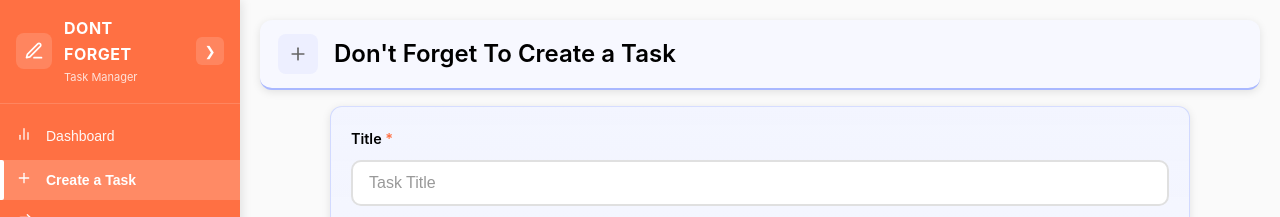
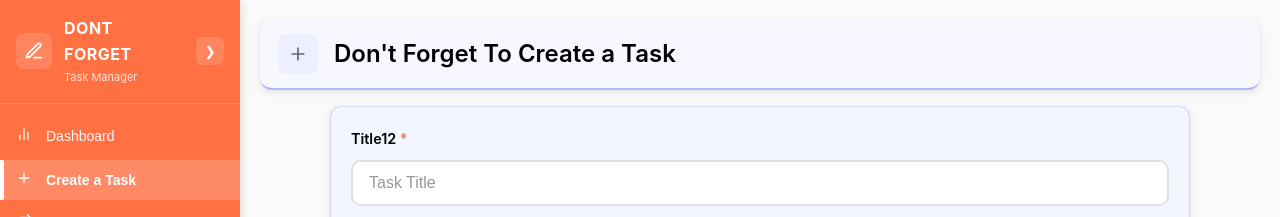
Before and after one commit to ubaid-qamar/dont-forget, a React (Vite) app in the folder client/: page /dashboard/add-task in a window 1280 px wide. Shown: the top 217 px of the page. Built offline with nearby package versions, Linux system fonts and the light colour scheme.

Commit message:
Update AddTask.jsx
title change

```diff
--- a/client/src/components/AddTask.jsx
+++ b/client/src/components/AddTask.jsx
@@ -310,7 +310,7 @@
       <form onSubmit={handleSubmit} className="add-task-form">
         {/* Title (required) */}
         <div className="form-group full">
-          <label className="form-label required">Title</label>
+          <label className="form-label required">Title12</label>
           <input
             type="text"
             name="title"
```
